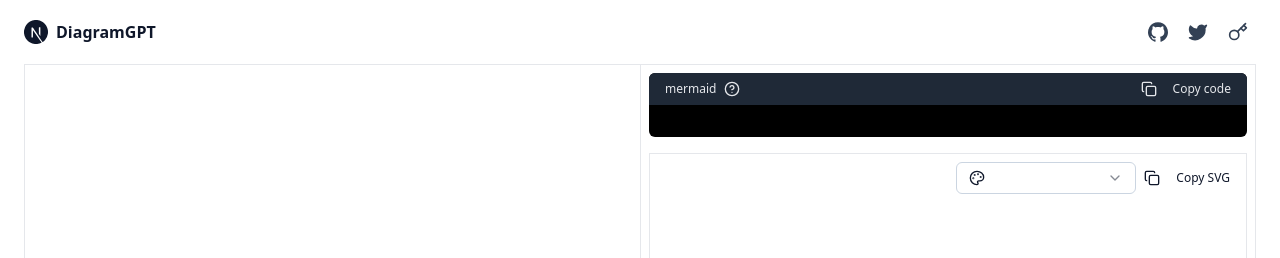
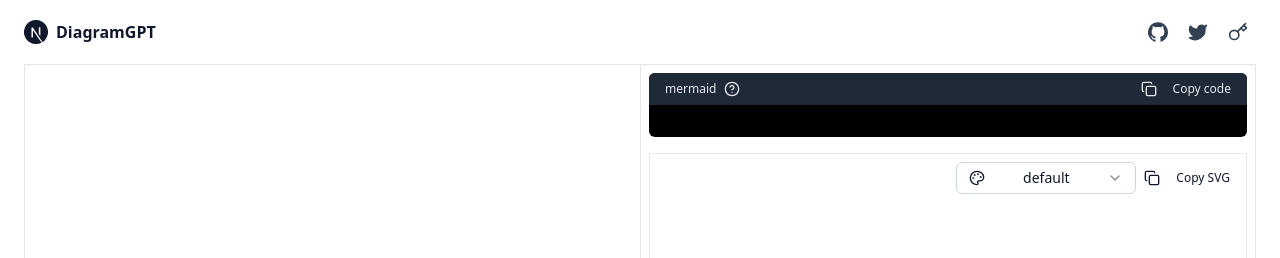
Before and after one commit to fraserxu/diagram-gpt, a Next.js app: page / in a window 1280 px wide. Shown: the top 258 px of the page. Built offline with nearby package versions, Linux system fonts and the light colour scheme; what endent would draw is missing.

Commit message:
have a default theme

```diff
--- a/components/Mermaids.tsx
+++ b/components/Mermaids.tsx
@@ -34,6 +34,9 @@ export function Mermaid({ chart }: MermaidProps) {
     const theme = localStorage.getItem("theme");
     if (theme) {
       setTheme(theme as Theme);
+    } else {
+      setTheme("default");
+      localStorage.setItem("theme", "default");
     }
   }, []);
 
```
